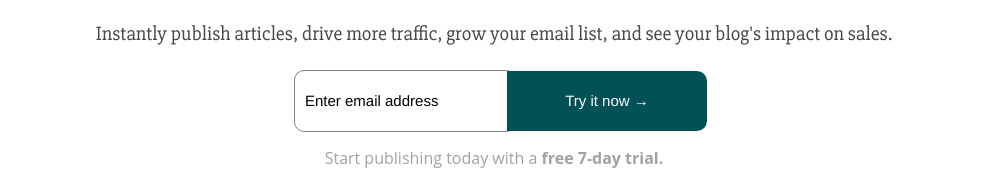
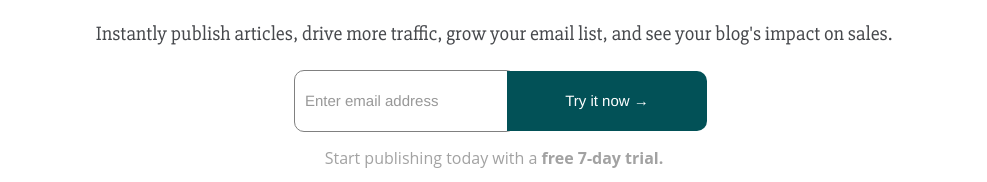
Before and after one commit to DEVFBA/Matcha, a plain HTML site: page index.html in a window 1280 px wide. Shown: the part 128-310 px from the top of the page, without its empty margins (146-1133 px from the left). Drawn offline with nearby package versions, Linux system fonts and the light colour scheme.

Commit message:
Se modifica el color de la letra dentro del input

```diff
--- a/styles.css
+++ b/styles.css
@@ -22,7 +22,7 @@ input {
     padding: 10px;
     font-family: Helvetica;
     font-size: 15px;
-    color: -internal-light-dark(black, white); /* No me termina de convencer */
+    color: #8b8b8be3; /* No me termina de convencer */
     border: solid 1px;
     border-color: gray;
     height: 40px;
```
